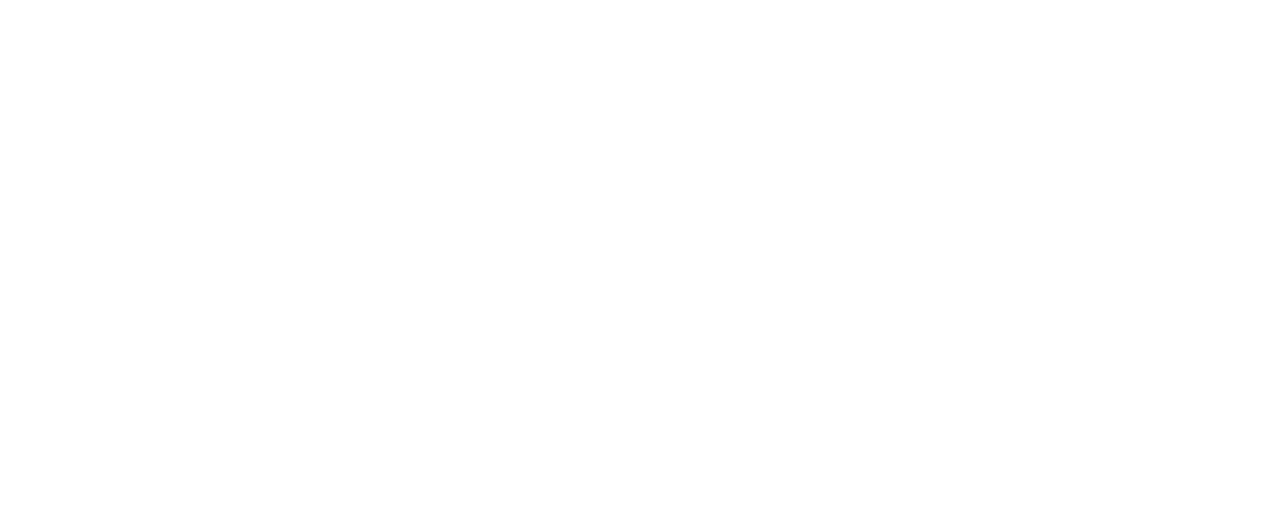
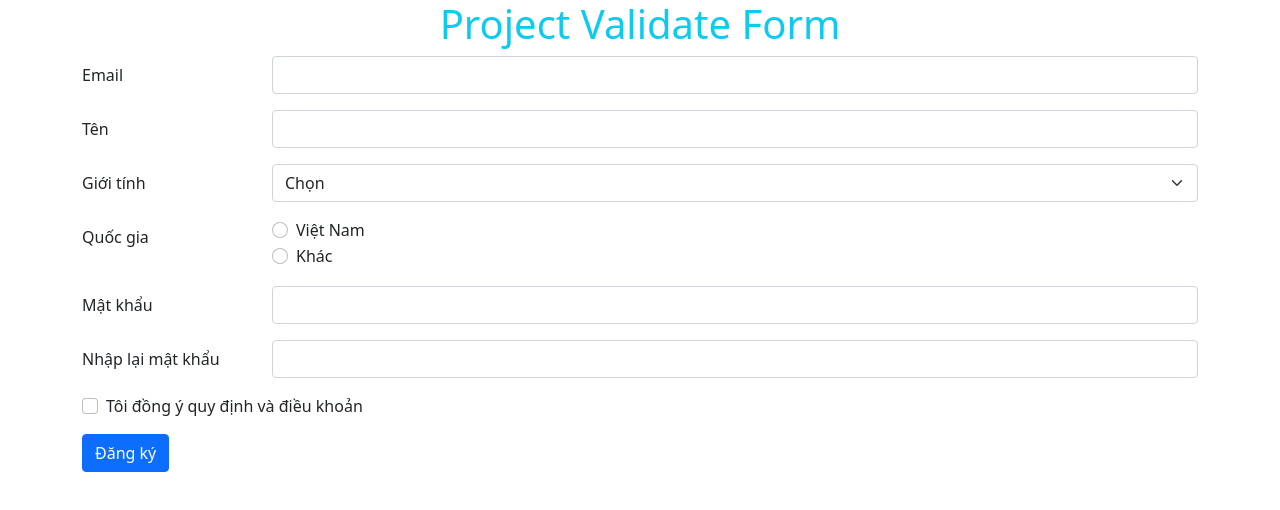
Before and after one commit to tuananhnguyen28/MasterJavascript, a plain HTML site: page index.html in a window 1280 px wide. Drawn offline with nearby package versions, Linux system fonts and the light colour scheme.

Commit message:
Creating new HTML and Bootstrap template for Project Validate

```diff
--- a/index.html
+++ b/index.html
@@ -4,9 +4,72 @@
   <meta charset="UTF-8">
   <meta http-equiv="X-UA-Compatible" content="IE=edge">
   <meta name="viewport" content="width=device-width, initial-scale=1.0">
+  <link href="https://cdn.jsdelivr.net/npm/bootstrap@5.1.0/dist/css/bootstrap.min.css" rel="stylesheet" integrity="sha384-KyZXEAg3QhqLMpG8r+8fhAXLRk2vvoC2f3B09zVXn8CA5QIVfZOJ3BCsw2P0p/We" crossorigin="anonymous">
   <title>Project validate form</title>
 </head>
 <body>
+  <div class="container">
+    <h1 class="text-center text-info">
+      Project Validate Form
+    </h1>
+    <form novalidate>
+      <div class="mb-3 row">
+        <label for="email" class="col-sm-2 col-form-label">Email</label>
+        <div class="col-sm-10">
+          <input type="email" class="form-control" id="email" />
+        </div>
+      </div>
+      <div class="mb-3 row">
+        <label for="name" class="col-sm-2 col-form-label">Tên</label>
+        <div class="col-sm-10">
+          <input type="text" class="form-control" id="name" />
+        </div>
+      </div>
+      <div class="mb-3 row">
+        <label for="gender" class="col-sm-2 col-form-label">Giới tính</label>
+        <div class="col-sm-10">
+          <select class="form-select" id="gender">
+            <option value="" selected>Chọn</option>
+            <option value="1">Nam</option>
+            <option value="2">Nữ</option>
+            <option value="3">Khác</option>
+          </select>
+        </div>
+      </div>
+      <div class="mb-3 row">
+        <label for="nation" class="col-sm-2 col-form-label">Quốc gia</label>
+        <div class="col-sm-10">
+          <div class="form-check">
+            <input class="form-check-input" type="radio" name="nation" id="vietnam" value="vietnam" />
+            <label class="form-check-label" for="vietnam">Việt Nam</label>
+          </div>
+          <div class="form-check">
+            <input class="form-check-input" type="radio" name="nation" id="other" value="other" />
+            <label class="form-check-label" for="other">Khác</label>
+          </div>
+        </div>
+      </div>
+      <div class="mb-3 row">
+        <label for="password" class="col-sm-2 col-form-label">Mật khẩu</label>
+        <div class="col-sm-10">
+          <input type="password" class="form-control" id="password" />
+        </div>
+      </div>
+      <div class="mb-3 row">
+        <label for="confirmedPassword" class="col-sm-2 col-form-label">Nhập lại mật khẩu</label>
+        <div class="col-sm-10">
+          <input type="password" class="form-control" id="confirmedPassword" />
+        </div>
+      </div>
+      <div class="form-check mb-3">
+        <input class="form-check-input" type="checkbox" value="" id="agree" />
+        <label class="form-check-label" for="agree">
+          Tôi đồng ý quy định và điều khoản
+        </label>
+      </div>
+      <button class="btn btn-primary">Đăng ký</button>
+    </form>
+  </div>
   <script src="app.js"></script>
 </body>
 </html>
```
